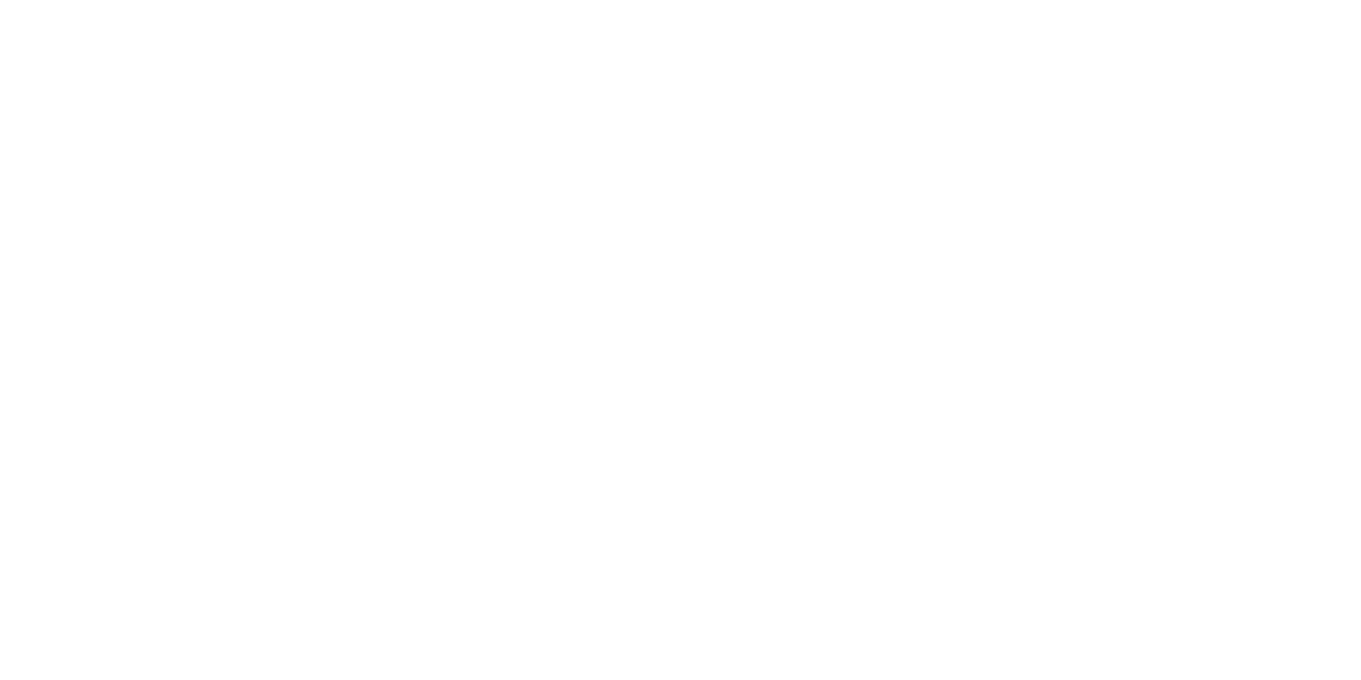
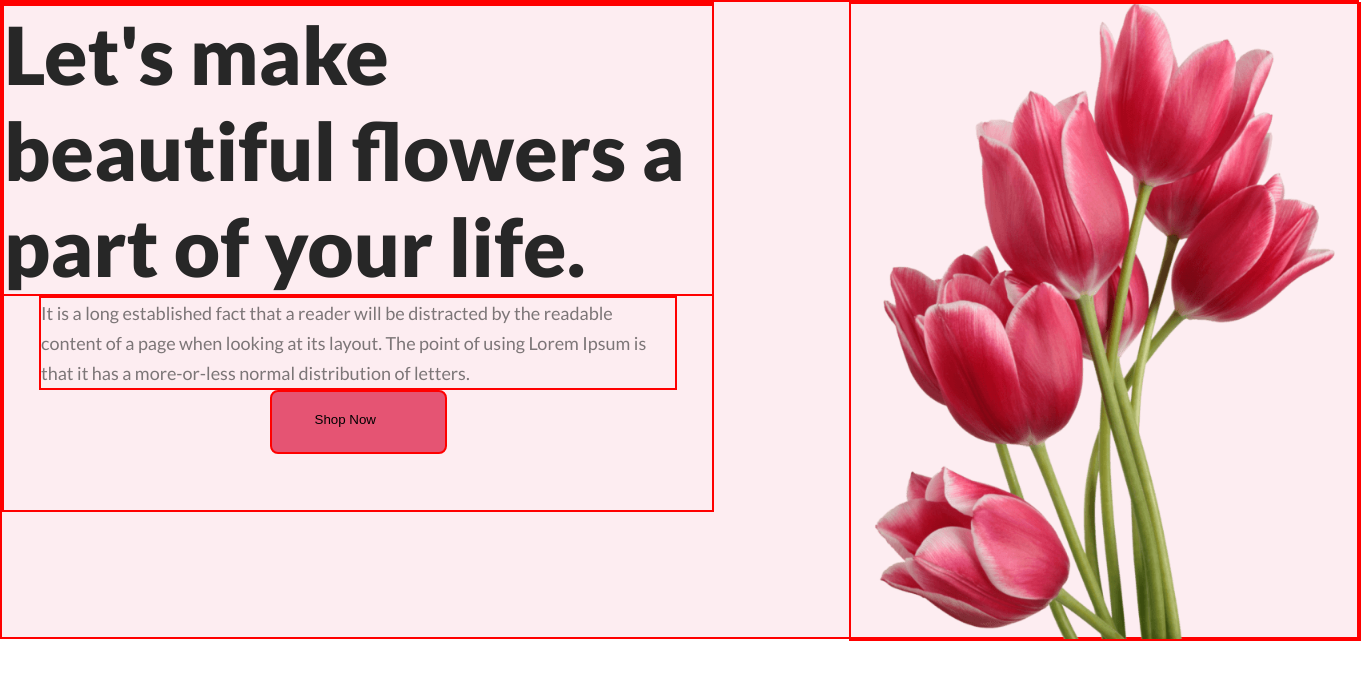
Before and after one commit to ashik-billah/online-flower-shop, a plain HTML site: page index.html in a window 1280 px wide. Shown: the whole page, 1361 px wide, since content can reach past the window. Drawn offline with Linux system fonts and the light colour scheme.

Commit message:
banner section

```diff
--- a/index.html
+++ b/index.html
@@ -3,8 +3,8 @@
 <head>
     <meta charset="UTF-8">
     <meta name="viewport" content="width=device-width, initial-scale=1.0">
-   <link rel="shortcut icon" href="./Flower Asset/shop.png" type="image/x-icon">
-    <link rel="stylesheet" href="./style/style.css">
+   <link rel="shortcut icon" href="Flower Asset/shop.png" type="image/x-icon">
+    <link rel="stylesheet" href="style/style.css">
     <title>Online Flower Shop</title>
 </head>
 <body>
@@ -13,10 +13,16 @@
  <section class="banner-container">
 
     <div class="text-container">
-
+<h1>
+    Let's make beautiful flowers a part of your life.
+</h1>
+<p>
+    It is a long established fact that a reader will be distracted by the readable content of a page when looking at its layout. The point of using Lorem Ipsum is that it has a more-or-less normal distribution of letters.
+</p>
+<button>Shop Now</button>
     </div>
     <div class="img-container">
-
+<img src="./Flower Asset/pngwing 10.png" alt="">
     </div>
  </section>
     </header>
--- a/style/style.css
+++ b/style/style.css
@@ -5,22 +5,98 @@ body{
   /* font-weight: 100;
   font-style: normal; */
 }
+*{
+    margin: 0;
+    padding: 0;
+}
 /* banner section 1 design start */
-.banner-conatainer{
+.banner-container{
 
-    width: 1920px;
-height: 850px;
+    width: 1355px;
+height: 635px;
 border: 2px solid red;
-left: 0;
-right: 0;
-top: 0;
-bottom: 4017px;
+margin: 0  auto;
+display: flex;
+flex-direction: row;
+justify-content: space-between;
 
+background: rgba(229, 84, 115, 0.1);
+
+}
+.banner-container .text-container{
+    width: 708px;
+    height: 506px;
+
+    /* left: 240px;
+    right: 972px;
+    top: 197px;
+    bottom: 4164px; */
+    border: 2px solid red;
+    display: flex;
+    flex-direction: column;
+    align-items: center;
+
+}
+.banner-container .text-container h1{
+
+    width: 708px;
+    height: 288px;
+    left: 240px;
+    right: -240px;
+    top: 197px;
+    bottom: 21px;
+    border: 2px solid red;
+    color: rgb(39, 39, 39);
+font-family: Lato;
+font-size: 80px;
+font-weight: 800;
+line-height: 96px;
+letter-spacing: 0%;
+text-align: left;
+}
+
+.banner-container .text-container p{
+    width: 634px;
+    height: 90px;
+    left: 240px;
+    right: -166px;
+    top: 517px;
+    bottom: -101px;
+    border: 2px solid red;
+    color: rgba(39, 39, 39, 0.6);
+font-family: Lato;
+font-size: 18px;
+font-weight: 400;
+line-height: 30px;
+letter-spacing: 0%;
+text-align: left;
 
 }
 
+.banner-container .text-container button{
+    width: 177px;
+    height: 64px;
+    /* Auto layout */
+    display: flex;
+    flex-direction: row;
+    justify-content: flex-start;
+    align-items: flex-start;
+    padding: 20px 43px 20px 43px;
+    border: 2px solid red;
+    border-radius: 8px;
 
+background: rgb(229, 84, 115);
+}
 
-
+.banner-container .img-container img{
+    width: 100%;
+    height: 635px;
+    object-fit: cover;
+    /* left: 1045px;
+    right: 240px;
+    top: 50px;
+    bottom: 4017px; */
+    border: 2px solid red;
+}
 
 /* banner section- 1 design end */
```
